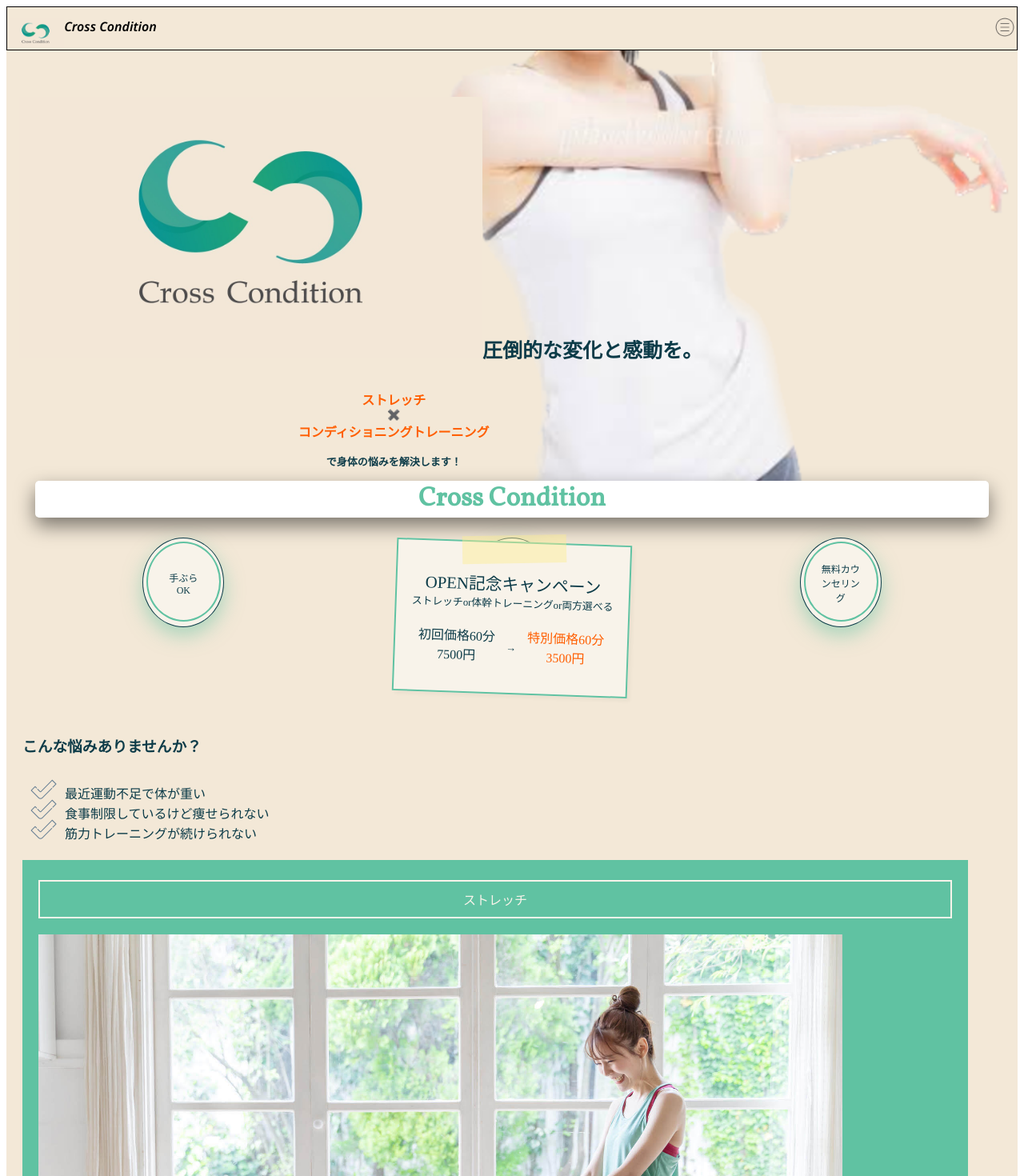
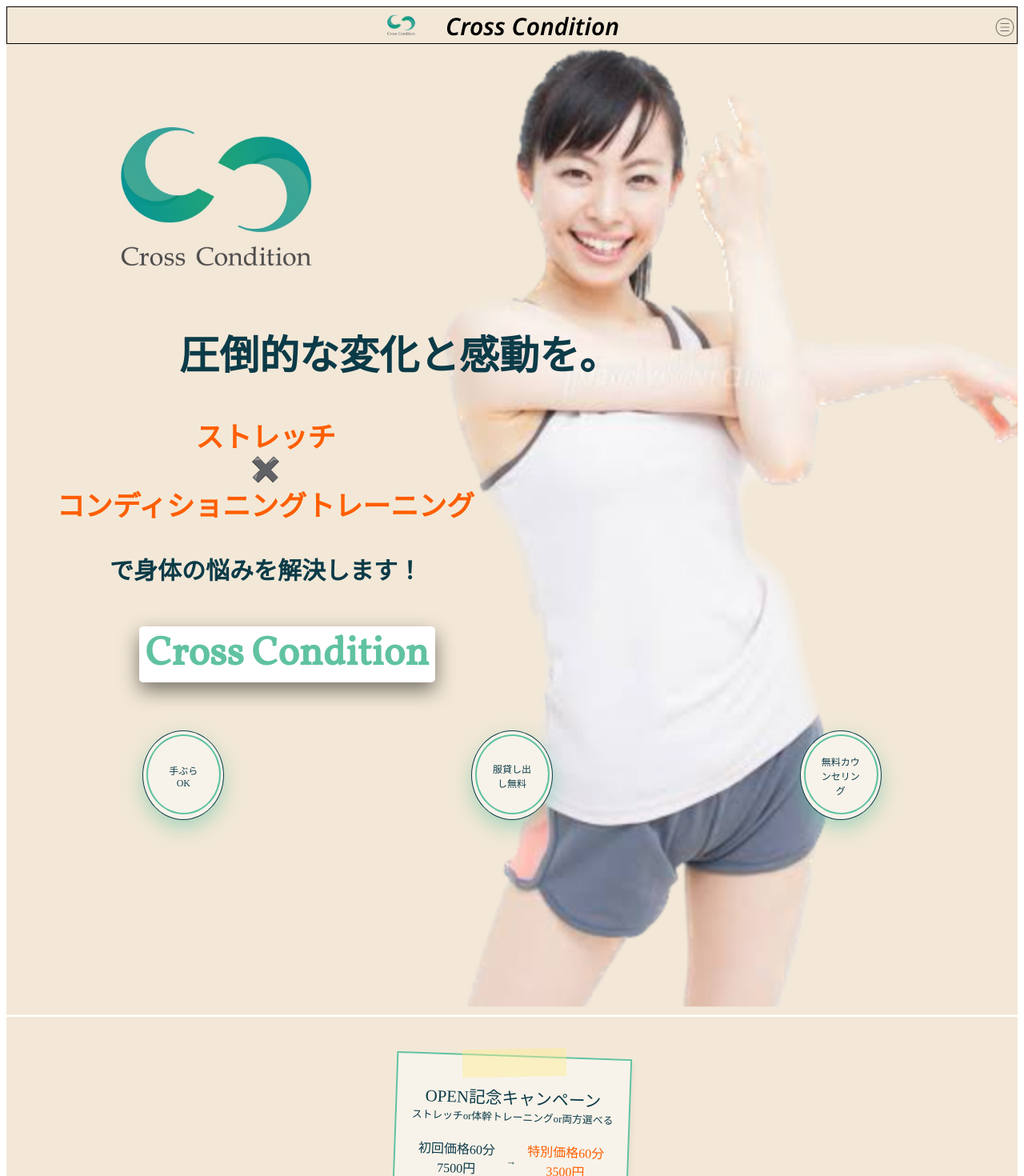
Before and after one commit to riku426/cross-conditioning-front, a Nuxt app in the folder cross-conditioning-front/: page / in a window 1280 px wide. Shown: the top 1470 px of the page at 80% size. Built offline with nearby package versions, Linux system fonts and the light colour scheme; a web font is replaced by a local one.

Commit message:
media-queryの最初

```diff
--- a/cross-conditioning-front/components/Header.vue
+++ b/cross-conditioning-front/components/Header.vue
@@ -35,7 +35,7 @@ export default {
   background-color: #f3e8d7;
   border: black 1px solid;
   .header-title {
-    width: 80%;
+    width: auto;
     margin: 13px 0 0 0;
     font-family: "Noto Sans", sans-serif;
     font-weight: 800;
@@ -60,4 +60,18 @@ export default {
     }
   }
 }
+
+@media all and (min-width: 768px) {
+.header-container {
+  .header-title {
+    text-align: center;
+    font-size: 30px;
+    margin: auto;
+    .logo {
+      text-align: center;
+      margin-right: 20px;
+    }
+  }
+}
+}
 </style>
--- a/cross-conditioning-front/components/home/TopPage.vue
+++ b/cross-conditioning-front/components/home/TopPage.vue
@@ -3,7 +3,7 @@
     <div class="title">
       <div>
         <img src="@/img/logo_2.jpg" alt="" class="title-logo" />
-        <h2 class="big-sub">{{catchCopy}}</h2>
+        <h2 class="big-sub">{{ catchCopy }}</h2>
       </div>
       <div>
         <h3>
@@ -14,17 +14,17 @@
         </h3>
       </div>
       <div>
-        <h2 class="comp-name">{{companyName}}</h2>
+        <h2 class="comp-name">{{ companyName }}</h2>
       </div>
       <div class="display-circle">
-        <div class="circle" v-for="item in circleItems" :key="item.name ">
-          <p class="circle-inner">{{item.name}}</p>
+        <div class="circle" v-for="item in circleItems" :key="item.name">
+          <p class="circle-inner">{{ item.name }}</p>
         </div>
       </div>
     </div>
     <div class="sample_box12">
       <div class="sample_box12_tape"></div>
-      <p class="sample_box12_title">{{news}}</p>
+      <p class="sample_box12_title">{{ news }}</p>
       <p>ストレッチor体幹トレーニングor両方選べる</p>
       <div class="price">
         <div class="price-element-1">初回価格60分<br />7500円</div>
@@ -36,15 +36,15 @@
       <h3>こんな悩みありませんか？</h3>
       <ul class="worry-example">
         <div class="worry-element" v-for="item in worryItems" :key="item.id">
-          <img src="@/img/check.png" alt="" class="worry-check">
-          <p>{{item.name}}</p>
+          <img src="@/img/check.png" alt="" class="worry-check" />
+          <p>{{ item.name }}</p>
         </div>
       </ul>
       <div v-for="item in solutionItems" :key="item.id" class="worry-solution">
-        <div class="solution-name">{{item.name}}</div>
+        <div class="solution-name">{{ item.name }}</div>
         <img :src="item.img" alt="" class="solution-img" />
         <p class="solution-detail">
-          {{item.discription}}
+          {{ item.discription }}
         </p>
       </div>
     </div>
@@ -54,14 +54,16 @@
         <p class="player-discription">廣田智哉</p>
         <img src="@/img/player_1.jpeg" alt="" class="player" />
         <div class="discription">
-          {{ceoStatement}}
+          {{ ceoStatement }}
         </div>
       </div>
     </div>
     <div class="wrap-2">
       <h3>料金表</h3>
       <table class="table-1">
-       <caption class="course">基本コース</caption>
+        <caption class="course">
+          基本コース
+        </caption>
         <tr class="tr-element">
           <th>40分</th>
           <th class="popular">
@@ -78,7 +80,9 @@
         </tr>
       </table>
       <table class="table-1">
-       <caption class="course">３回券</caption>
+        <caption class="course">
+          ３回券
+        </caption>
         <tr class="tr-element">
           <th>40分</th>
           <th class="not-no1">60分</th>
@@ -86,10 +90,12 @@
           <th>100分</th>
         </tr>
         <tr class="tr-head">
-          <td v-for="item in threeTickets" :key="item.id">{{item.name}}</td>
+          <td v-for="item in threeTickets" :key="item.id">{{ item.name }}</td>
         </tr>
         <tr>
-          <td v-for="item in threeTickets" :key="item.id" class="sale">{{item.sale}}</td>
+          <td v-for="item in threeTickets" :key="item.id" class="sale">
+            {{ item.sale }}
+          </td>
         </tr>
       </table>
     </div>
@@ -107,65 +113,68 @@ export default {
   name: "toppage",
   data() {
     return {
-      catchCopy: '圧倒的な変化と感動を。',
-      companyName: 'Cross Condition',
+      catchCopy: "圧倒的な変化と感動を。",
+      companyName: "Cross Condition",
       circleItems: [
-        {name: '手ぶらOK'},
-        {name: '服貸し出し無料'},
-        {name: '無料カウンセリング'}
+        { name: "手ぶらOK" },
+        { name: "服貸し出し無料" },
+        { name: "無料カウンセリング" },
       ],
       news: "OPEN記念キャンペーン",
       worryItems: [
         {
           id: 1,
-          name: '最近運動不足で体が重い',
+          name: "肩こり腰痛がひどい",
         },
         {
           id: 2,
-          name: '食事制限しているけど痩せられない',
+          name: "姿勢を良くしたい",
         },
         {
           id: 3,
-          name: '筋力トレーニングが続けられない',
+          name: "運動不足を解消したい",
         },
       ],
-      ceoStatement: 'はじめまして！Cross Conditionの代表取締役の廣田です！CrossConditionでは、ストレッチを中心として体を整える施術をおこなっています！運動が苦手な方、運動が続かない方でも楽しくトレーニングを続けられます。',
+      ceoStatement:
+        "こんにちは、代表の廣田です。運動しにくい環境で腰痛や肩こりに悩まされている方が多いと思います。ストレッチと体幹トレーニングで一緒に日常生活の辛さを、一緒に変えていきましょう！",
       threeTickets: [
         {
           id: 1,
-          name: '¥5,000',
-          sale: '¥4,500お得',
+          name: "¥5,000",
+          sale: "¥4,500お得",
         },
         {
           id: 2,
-          name: '¥18,000',
-          sale: '¥4,500お得',
+          name: "¥18,000",
+          sale: "¥4,500お得",
         },
         {
           id: 3,
-          name: '¥24,000',
-          sale: '¥6,000お得',
+          name: "¥24,000",
+          sale: "¥6,000お得",
         },
         {
           id: 4,
-          name: '¥30,500',
-          sale: '¥7,500お得',
+          name: "¥30,500",
+          sale: "¥7,500お得",
         },
       ],
       solutionItems: [
         {
           id: 1,
-          name: 'ストレッチ',
-          img: require('@/img/stretch.jpeg'),
-          discription: 'ストレッチを通してあなたの運動不足を解消します。トレーナーが1対1で指導し、あなたに最適な解消方法を提案します。',
+          name: "ストレッチ",
+          img: require("@/img/stretch.jpeg"),
+          discription:
+            "ストレッチを通してあなたの運動不足を解消します。トレーナーが1対1で指導し、あなたに最適な解消方法を提案します。",
         },
         {
           id: 2,
-          name: 'コンディショニング',
-          img: require('@/img/conditioning.jpeg'),
-          discription: 'ストレッチを通してあなたの運動不足を解消します。トレーナーが1対1で指導し、あなたに最適な解消方法を提案します。'
-        }
-      ]
+          name: "コンディショニング",
+          img: require("@/img/conditioning.jpeg"),
+          discription:
+            "ストレッチを通してあなたの運動不足を解消します。トレーナーが1対1で指導し、あなたに最適な解消方法を提案します。",
+        },
+      ],
     };
   },
   methods: {
@@ -529,4 +538,35 @@ export default {
 .swiper-button-prev {
   left: 0;
 }
+
+@media all and (min-width: 768px) {
+  .container {
+    .title {
+      height: 1200px;
+      .title-logo {
+        width: 40%;
+      }
+      .big-sub {
+        display: block;
+        margin-left: 200px;
+        font-size: 50px;
+      }
+      h3 {
+        width: 50%;
+        font-size: 30px;
+        text-align: center;
+      }
+      .marker {
+        font-size: 35px;
+        font-weight: 600;
+        color: rgb(255, 94, 0);
+      }
+      .comp-name {
+        font-size: 50px;
+        width: 30%;
+        margin: 50px 150px;
+      }
+    }
+  }
+}
 </style>
```
